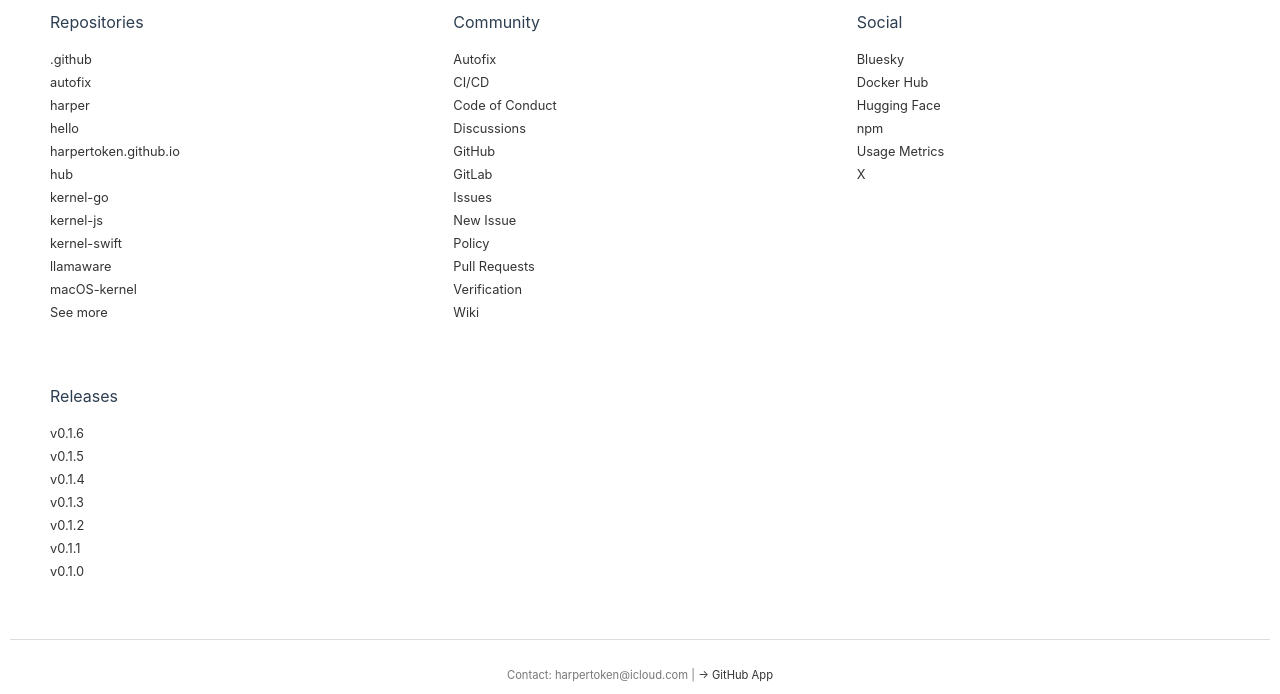
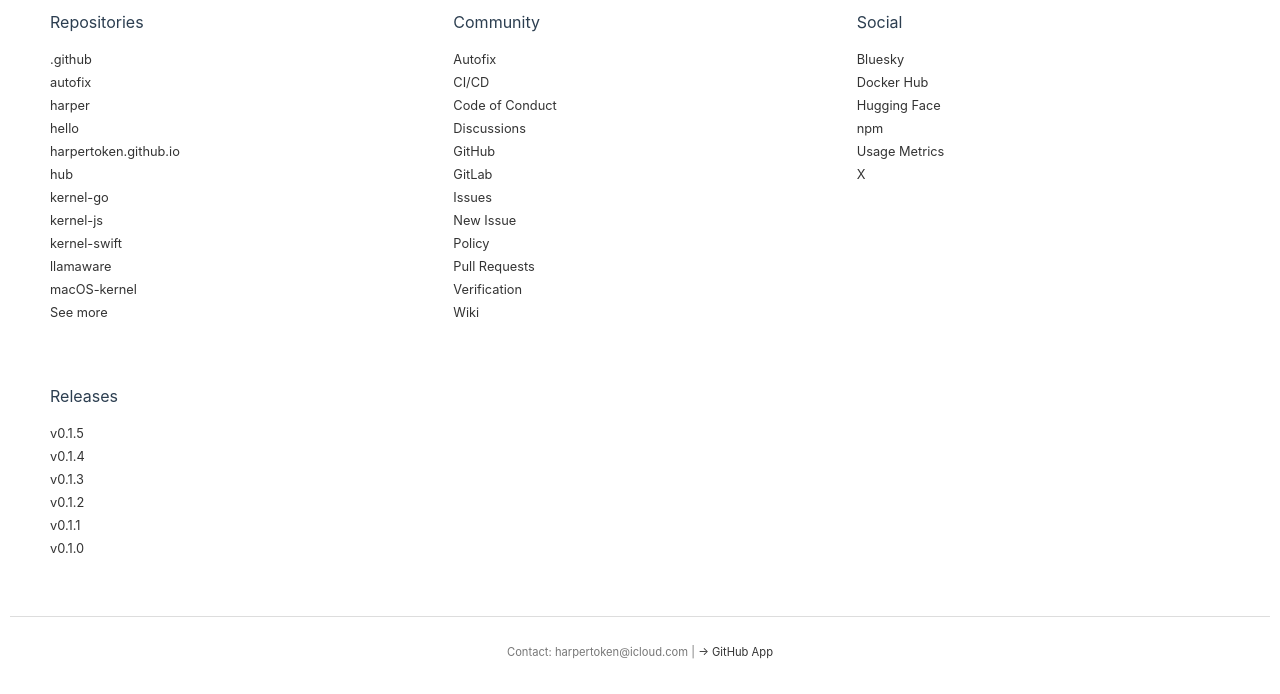
Before and after one commit to harpertoken/harpertoken.github.io, a plain HTML site: page index.html in a window 1280 px wide. Shown: the part 233-927 px from the top of the page. After the commit the page ends 904 px from the top, so only its background shows below. Drawn offline with Linux system fonts and the light colour scheme.

Commit message:
feat: remove v0.1.6 from releases list

```diff
--- a/index.html
+++ b/index.html
@@ -181,7 +181,6 @@
         <div class="card">
              <h3>Releases</h3>
               <ul>
-                  <li><a href="https://github.com/harpertoken/harper/releases/tag/v0.1.6">v0.1.6</a></li>
                   <li><a href="https://github.com/harpertoken/harper/releases/tag/v0.1.5">v0.1.5</a></li>
                  <li><a href="https://github.com/harpertoken/harper/releases/tag/v0.1.4">v0.1.4</a></li>
                 <li><a href="https://github.com/harpertoken/harper/releases/tag/v0.1.3">v0.1.3</a></li>
```
